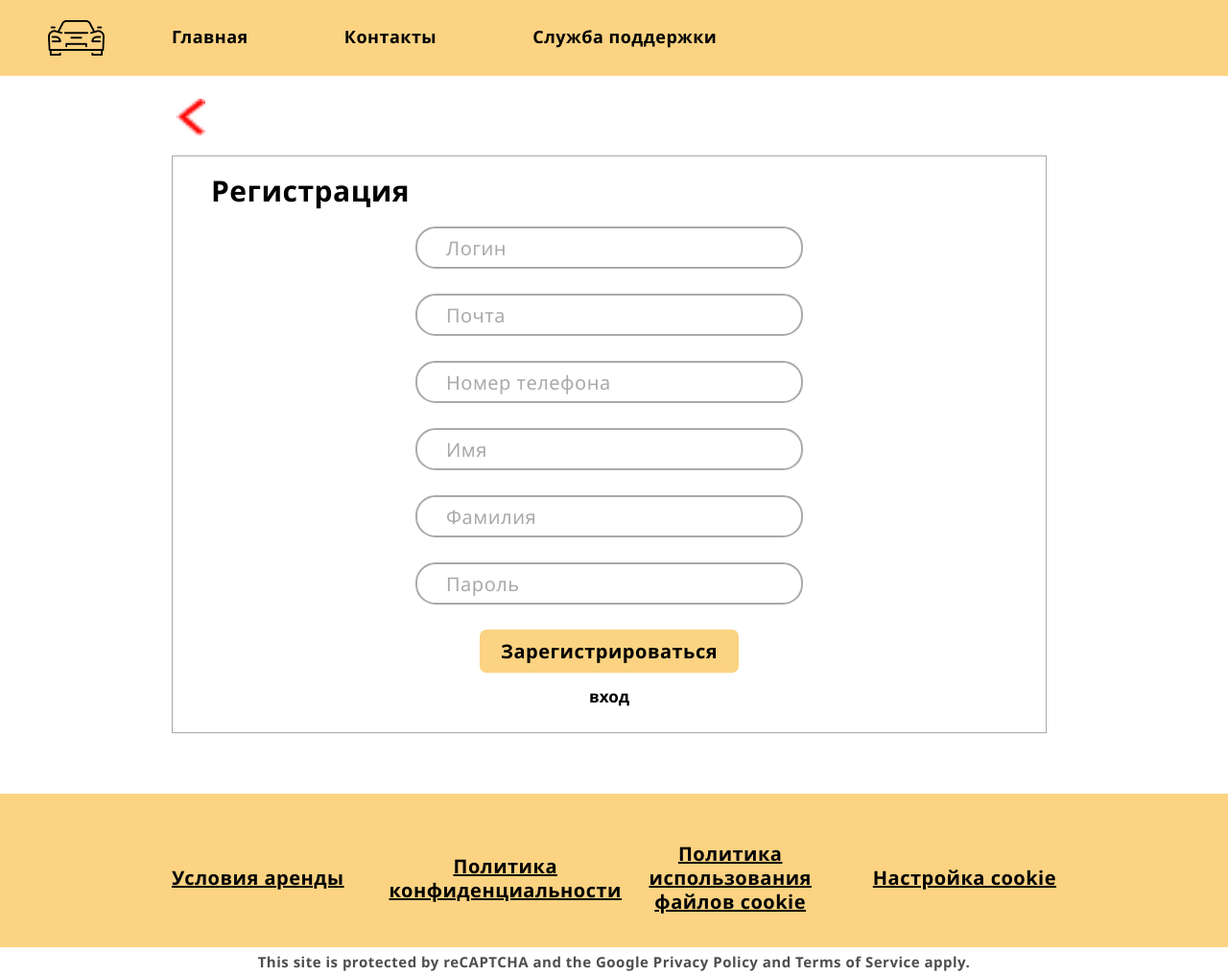
After one commit to PopkaMamonta/rentingcars, a Node server app: page /registration in a window 1280 px wide. The commit adds this page. Shown: the whole page at 96% size. Run offline with Node 20, Linux system fonts and the light colour scheme; some libraries are stand-ins or nearby versions.

Commit message:
REN-34 login,registration

```diff
--- a/index.js
+++ b/index.js
@@ -17,6 +17,18 @@ app.use(express.static('public'))
 app.get('/', (req,res)=>{
     res.render('index')
 })
+app.get('/login', (req,res)=>{
+    res.render('login')
+})
+app.get('/registration', (req,res)=>{
+    res.render('registration')
+})
+app.get('/renting', (req,res)=>{
+    res.render('renting')
+})
+app.get('/account', (req,res)=>{
+    res.render('account')
+})
 
 const PORT=process.env.PORT || 3000
 
--- a/public/app.js
+++ b/public/app.js
@@ -1,6 +1,10 @@
 
 const inputField=[...
 document.querySelectorAll('.chosen-value')];
+const checkBox=[...
+document.querySelectorAll('.check-box')];
+const inputText=[...
+document.querySelectorAll('.input-text')];
 
 const closeDropdown=()=>{
     dropdown.classList.remove('open');
@@ -64,3 +68,21 @@ dropdownArray.forEach(item=>{
     });
 
 }
+
+if(window.location.pathname=="/login"){
+    document.getElementById('login').style.display="none";
+}
+if(window.location.pathname=="/registration"){
+    document.getElementById('login').style.display="none";
+}
+
+const clear=document.querySelector('.clear');
+clear.addEventListener('click',()=>{
+    inputField[0].value='';
+    inputField[1].value='';
+    inputText[0].value='';
+    inputText[1].value='';
+    for (let b = 0; b < checkBox.length; b++) {
+        checkBox[b].checked=false;
+    }
+})
--- a/public/index.css
+++ b/public/index.css
@@ -54,6 +54,9 @@
   body{
     margin:0px;
   }
+  body::-webkit-scrollbar{
+    display: none;
+  }
   .footer{
     display: flex;
     justify-content: center;
@@ -311,3 +341,210 @@ form{
     }
 
   }
+
+  .arrow{
+    height: 30px;
+    width: 50px;
+    transform: rotate(-90deg);
+  }
+  .arrow-back{
+    height: 30px;
+    width: 40px;
+    transform: rotate(90deg);
+    cursor: pointer;
+  }
+
+  .footer{
+    text-decoration: none;
+    color: #4e4e4e;
+    letter-spacing: 0.5px;
+    font-family:'Segoe UI', Tahoma, Geneva, Verdana, sans-serif;
+    font-style: normal;
+    font-size: 15px;
+    line-height: 16px;
+    font-weight: 600;
+    padding: 7px 0px 7px 0px;
+  }
+  .login-form, .registration-form{
+    height: 600px;
+    display: flex;
+    width: auto;
+    flex-direction: row;
+    border: 1px solid #aaaaaa;
+  }
+  .login-page,.registration-page{
+    padding: 29px 179px 47px 179px;
+  }
+
+  .cookie{
+    height: 160px;
+    background-color: #FBD382;
+  }
+
+  .cookie-value{
+    text-decoration: underline;
+    color: #000000;
+    letter-spacing: 0.5px;
+    list-style-type: none;
+    font-family:'Segoe UI', Tahoma, Geneva, Verdana, sans-serif;
+    font-style: normal;
+    font-size: 20px;
+    line-height: 25px;
+    font-weight: 600;
+    width: 280px;
+    padding:50px 0px 0px 0px;
+    text-align: center;
+  }
+  .cookie-items{
+    display: flex;
+    align-items: center;
+    justify-content: space-between;
+    padding: 0px 179px 0px 179px;
+  }
+.login-title, .registration-title{
+  color: #000000;
+  letter-spacing: 0.5px;
+  font-family:'Segoe UI', Tahoma, Geneva, Verdana, sans-serif;
+  font-style: normal;
+  font-size: 30px;
+  font-weight: 600;
+  padding: 15px 0px 0px 40px;
+}
+
+.login-email, .password, .name, .surname, .login-input, .email-input, .tel{
+  border: none;
+  letter-spacing: 0.5px;
+  font-family:'Segoe UI', Tahoma, Geneva, Verdana, sans-serif;
+  font-style: normal;
+  font-size: 20px;
+  padding-left: 30px;
+  font-weight: 500;
+  outline: none;
+  background: none;
+
+  &::-webkit-input-placeholder{
+    color: #aaaaaa;
+  }
+}
+.input-container{
+  display: flex;
+  align-items: center;
+  height: 40px;
+  width: 400px;
+  border: 2px solid #aaaaaa;
+  border-radius: 21px;
+  margin: 20px;
+}
+.input-container-registration{
+  display: flex;
+  align-items: center;
+  height: 40px;
+  width: 400px;
+  border: 2px solid #aaaaaa;
+  border-radius: 21px;
+  margin: 13px;
+}
+.login-container, .registration-container{
+  display: flex;
+  width: -webkit-fill-available;
+  flex-direction: column;
+  justify-content: center;
+  align-items: center;
+  justify-content: flex-start;
+}
+.forgotten{
+  color: #000000;
+  font-family:'Segoe UI', Tahoma, Geneva, Verdana, sans-serif;
+  font-style: normal;
+  font-size: 13px;
+  font-weight: 600;
+  text-decoration: none;
+  &:hover{
+    text-decoration: underline;
+  }
+}
+
+.left{
+  width: 400px;
+  float: left;
+}
+.left-login-title{
+  width: -webkit-fill-available;
+  height: 160px;
+  float: left;
+  display: flex;
+  justify-content: start;
+}
+.left-registration-title{
+  width: -webkit-fill-available;
+  height: 60px;
+  float: left;
+  display: flex;
+  justify-content: start;
+}
+
+.login-btn{
+  height: 45px;
+  width: 170px;
+  margin-top: 60px;
+  border: none;
+  background-color: #FBD382;
+  cursor: pointer;
+  transition: .3s ease-in-out;
+  border-radius: 7px;
+  color: #000000;
+  letter-spacing: 0.5px;
+  font-family:'Segoe UI', Tahoma, Geneva, Verdana, sans-serif;
+  font-style: normal;
+  font-size: 20px;
+  font-weight: 600;
+  &:hover{
+    transform: scale(1.06);
+    transition: .3s ease-in-out;
+  }
+}
+.registration-btn{
+  height: 45px;
+  width: 270px;
+  margin-top: 13px;
+  border: none;
+  background-color: #FBD382;
+  cursor: pointer;
+  transition: .3s ease-in-out;
+  border-radius: 7px;
+  color: #000000;
+  letter-spacing: 0.5px;
+  font-family:'Segoe UI', Tahoma, Geneva, Verdana, sans-serif;
+  font-style: normal;
+  font-size: 20px;
+  font-weight: 600;
+  &:hover{
+    transform: scale(1.06);
+    transition: .3s ease-in-out;
+  }
+}
+
+.reg{
+  color: #000000;
+  font-family:'Segoe UI', Tahoma, Geneva, Verdana, sans-serif;
+  font-style: normal;
+  font-size: 17px;
+  font-weight: 600;
+  padding-top: 20px;
+  text-decoration: none;
+  &:hover{
+    text-decoration: underline;
+  }
+}
+.log{
+  color: #000000;
+  font-family:'Segoe UI', Tahoma, Geneva, Verdana, sans-serif;
+  font-style: normal;
+  font-size: 17px;
+  font-weight: 600;
+  padding-top: 13px;
+  text-decoration: none;
+  &:hover{
+    text-decoration: underline;
+  }
+}
--- a/views/layouts/main.hbs
+++ b/views/layouts/main.hbs
@@ -1,10 +1,7 @@
 {{> head }}
 <body>
     {{> navbar }}
-    {{> filter }}
-    <div class="container">
-        {{{ body }}}
-    </div>
+    {{{ body }}}
 
 
 {{> footer }}
--- a/views/partials/filter.hbs
+++ b/views/partials/filter.hbs
@@ -31,7 +31,7 @@
         <form action="#" style="margin-top: 5px;">
             <input type="text" value="" class="input-text" placeholder="Цена до">
         </form>
-        <h3 class="clear" href="#">Очистить</h3>
+        <h3 class="clear">Очистить</h3>
     </div>
     </div>
 
--- a/views/partials/footer.hbs
+++ b/views/partials/footer.hbs
@@ -1,2 +1,10 @@
+<footer class="cookie">
+    <ul class="cookie-items">
+        <li class="cookie-value" style="text-align: start;">Условия аренды</li>
+        <li class="cookie-value">Политика конфиденциальности</li>
+        <li class="cookie-value">Политика использования файлов cookie</li>
+        <li class="cookie-value" style="text-align: end;">Настройка cookie</li>
+    </ul>
+</footer>
 <a class="footer">This site is protected by reCAPTCHA and the Google Privacy Policy and Terms of Service apply.</a>
     <script src="/app.js"></script>
--- a/views/partials/navbar.hbs
+++ b/views/partials/navbar.hbs
@@ -1,12 +1,12 @@
   <nav class="navbar">
     <img class="navbar-logo" src="/images/logo.png"/>
     <ul class="navbar-links">
-      <li><a href="#">Главная</a></li>
+      <li><a href="/">Главная</a></li>
       <li><a href="#">Контакты</a></li>
       <li><a href="#">Служба поддержки</a></li>
     </ul>
-    <div class="navbar-login">
+    <div id="login" class="navbar-login">
         <img src="/images/Vector.png"/>
-        <a href="#">Войти</a>
+        <a href="/login">Войти</a>
     </div>
   </nav>
--- /dev/null
+++ b/views/registration.hbs
@@ -0,0 +1,30 @@
+<div class="registration-page">
+    <a href="/login"><img class="arrow-back" src="/images/arrow.png"></a>
+    <form action="" class="registration-form">
+            <div class="registration-container">
+                <div class="left-registration-title">
+                    <a class="registration-title">Регистрация</a>
+                </div>
+                <div class="input-container-registration">
+                    <input id="login-input" type="text" class="login-input" placeholder="Логин">
+                </div>
+                <div class="input-container-registration">
+                    <input id="email-input" type="email" class="email-input" placeholder="Почта">
+                </div>
+                <div class="input-container-registration">
+                    <input id="tel" type="number" class="tel" placeholder="Номер телефона">
+                </div>
+                <div class="input-container-registration">
+                    <input id="name" type="text" class="name" placeholder="Имя">
+                </div>
+                <div class="input-container-registration">
+                    <input id="surname" type="text" class="surname" placeholder="Фамилия">
+                </div>
+                <div class="input-container-registration">
+                    <input id="password" type="password" class="password" placeholder="Пароль">
+                </div>
+                <button class="registration-btn" id="registration_btn">Зарегистрироваться</button>
+                <a href="/login" class="log">вход</a>
+            </div>
+    </form>
+</div>
```
Also changed, not shown: other parts of public/index.css (+27 -0 lines), views/index.hbs (+6 -1 lines), views/login.hbs (added, +21 -0 lines), views/renting.hbs (added), 1 other file.
